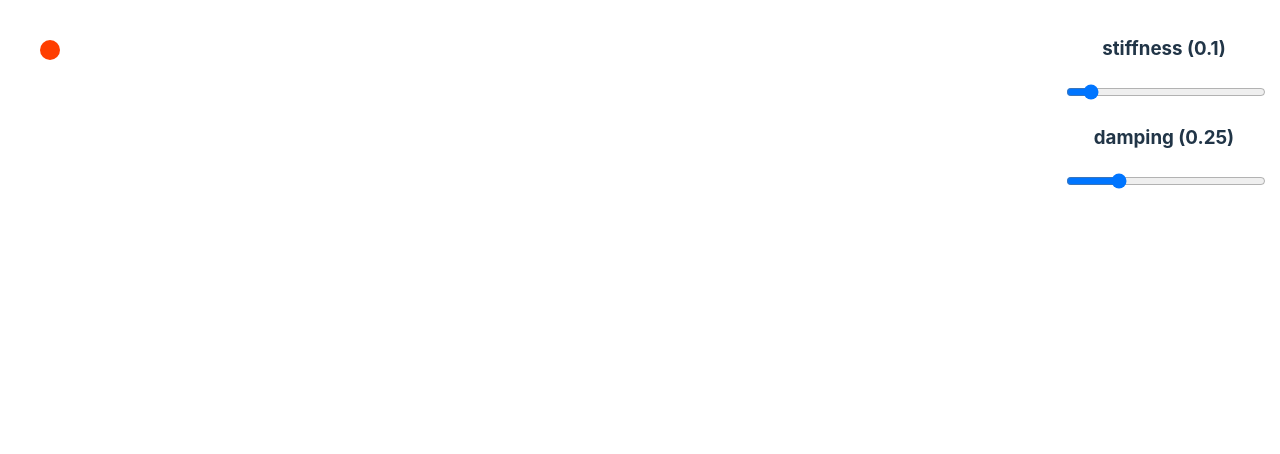
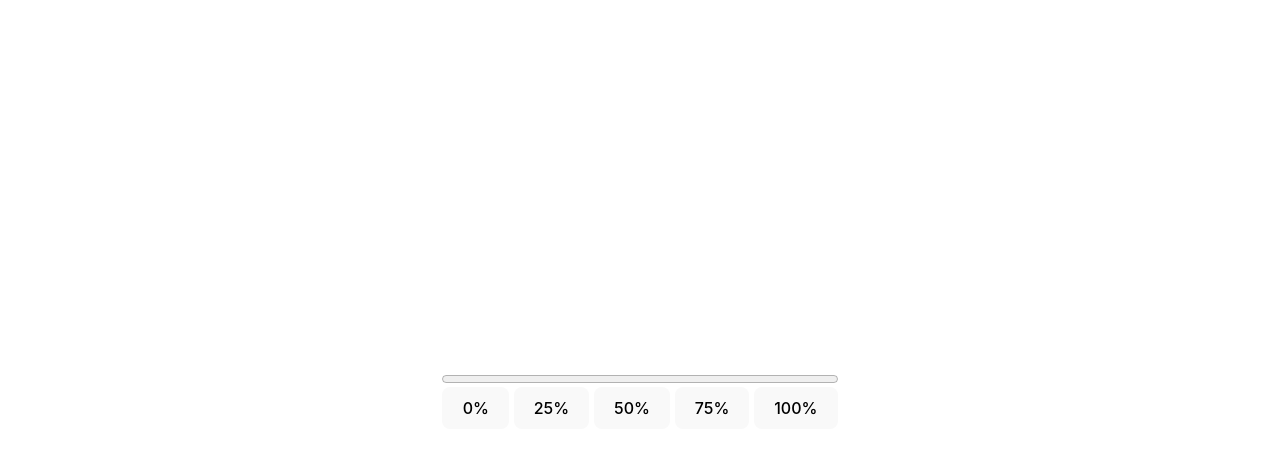
Before and after one commit to akashsoni01/svelte4_poc, a Svelte app in the folder my-svelte-project/: page / in a window 1280 px wide. Shown: the top 454 px of the page. Built offline with nearby package versions, Linux system fonts and the light colour scheme.

Commit message:
motion - tweened

```diff
--- a/my-svelte-project/src/App.svelte
+++ b/my-svelte-project/src/App.svelte
@@ -1,72 +1,28 @@
 <script>
-  import { spring } from "svelte/motion";
+  import { tweened } from "svelte/motion";
+  import { cubicOut } from "svelte/easing";
 
-  let coords = spring(
-    { x: 50, y: 50 },
-    {
-      stiffness: 0.1,
-      damping: 0.25,
-    }
-  );
-  let size = spring(10);
+  const progress = tweened(0, {
+    duration: 400,
+    easing: cubicOut,
+  });
 </script>
 
-<svg
-  on:mousemove={(e) => {
-    coords.set({ x: e.clientX, y: e.clientY });
-  }}
-  on:mousedown={() => size.set(30)}
-  on:mouseup={() => size.set(10)}
->
-  <circle cx={$coords.x} cy={$coords.y} r={$size} />
-</svg>
+<progress value={$progress} />
 
-<div class="controls">
-  <label>
-    <h3>stiffness ({coords.stiffness})</h3>
-    <input
-      bind:value={coords.stiffness}
-      type="range"
-      min="0.01"
-      max="1"
-      step="0.01"
-    />
-  </label>
+<button on:click={() => progress.set(0)}> 0% </button>
 
-  <label>
-    <h3>damping ({coords.damping})</h3>
-    <input
-      bind:value={coords.damping}
-      type="range"
-      min="0.01"
-      max="1"
-      step="0.01"
-    />
-  </label>
-</div>
+<button on:click={() => progress.set(0.25)}> 25% </button>
+
+<button on:click={() => progress.set(0.5)}> 50% </button>
+
+<button on:click={() => progress.set(0.75)}> 75% </button>
+
+<button on:click={() => progress.set(1)}> 100% </button>
 
 <style>
-  svg {
-    position: absolute;
-    width: 100%;
-    height: 100%;
-    left: 0;
-    top: 0;
-  }
-
-  circle {
-    fill: #ff3e00;
-  }
-
-  .controls {
-    position: absolute;
-    top: 1em;
-    right: 1em;
-    width: 200px;
-    user-select: none;
-  }
-
-  .controls input {
+  progress {
+    display: block;
     width: 100%;
   }
 </style>
```
